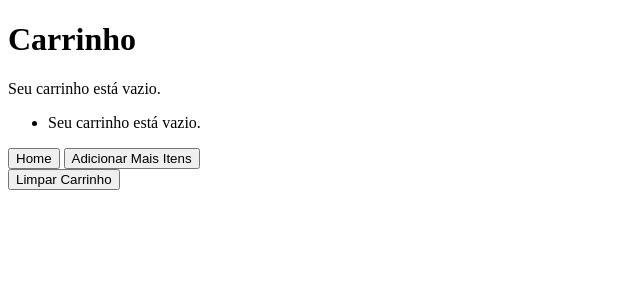
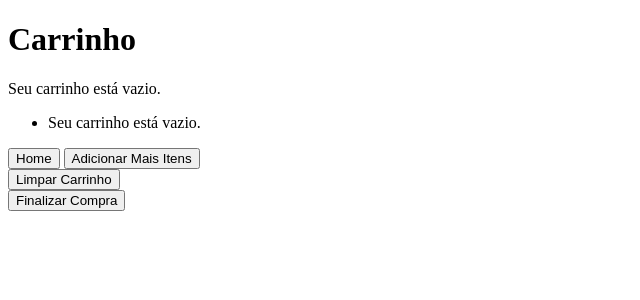
Before and after one commit to LeoGutzeitt/MARKETOON, a Django app: page /carrinho/ in a window 1280 px wide. Shown: the top 300 px of the page, without its empty margins (0-640 px from the left). Run offline with Django 5.2, Linux system fonts and the light colour scheme.

Commit message:
adicionei um botão finalizar compra no carrinho

```diff
--- a/MARKETOON/loja/templates/loja/carrinho.html
+++ b/MARKETOON/loja/templates/loja/carrinho.html
@@ -29,5 +29,6 @@
         {% csrf_token %}
         <button type="submit">Limpar Carrinho</button>
     </form>
+    <a href="{% url 'checkout' %}"><button>Finalizar Compra</button></a>
 </body>
 </html>
```
